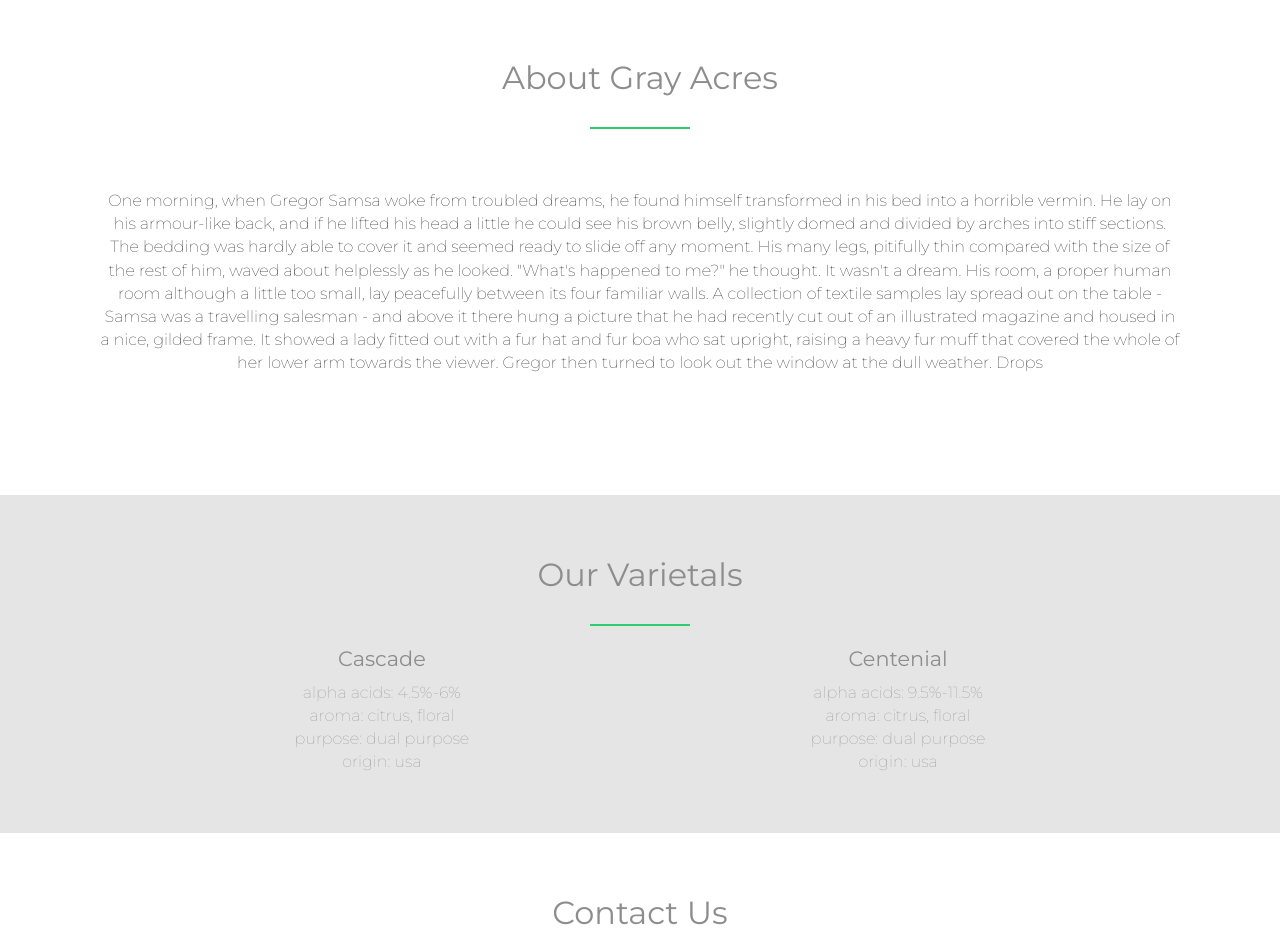
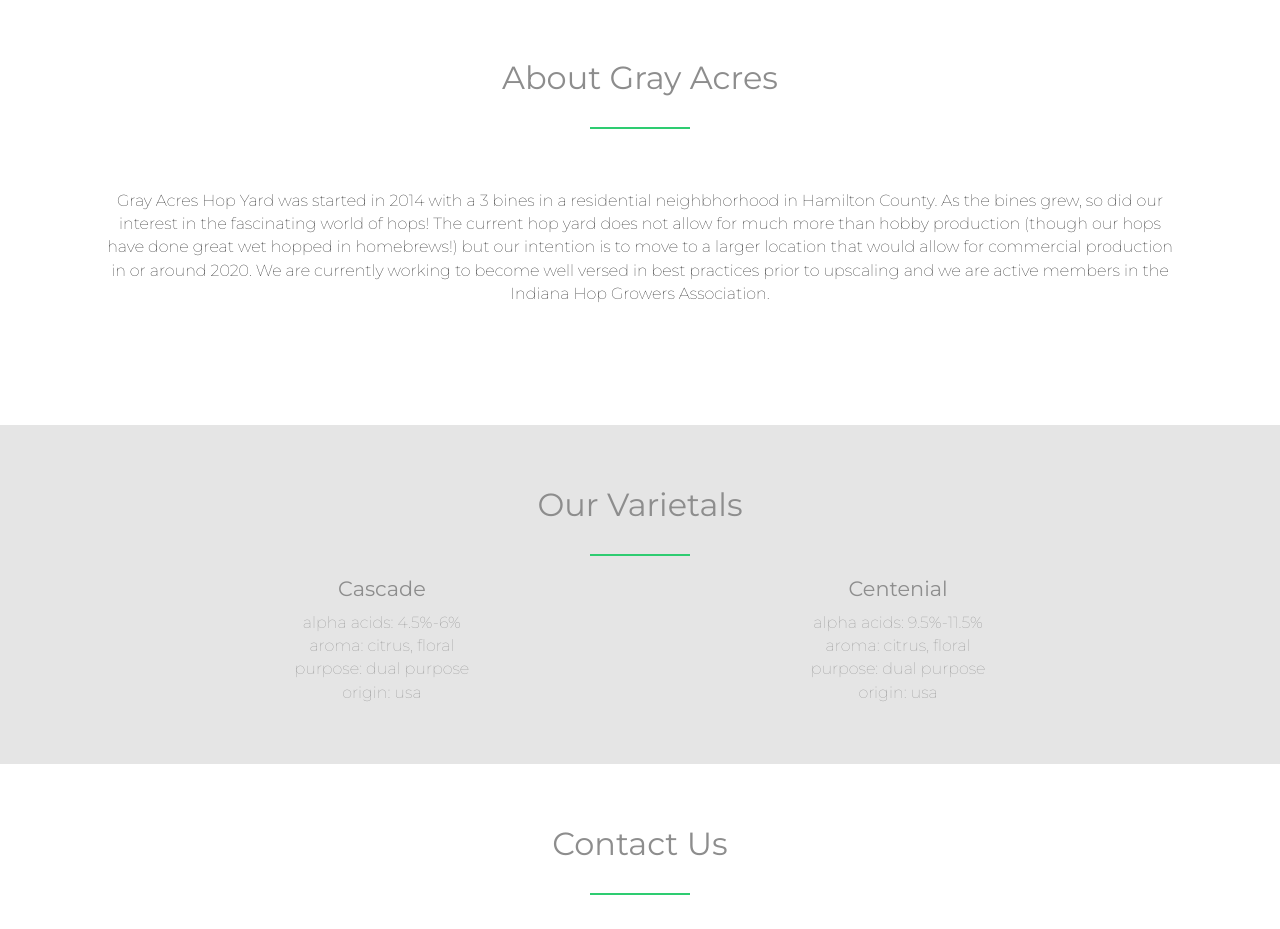
Before and after one commit to bethanyoestrich/grayacres, a plain HTML site: page index.html in a window 1280 px wide. Shown: the part 802-1731 px from the top of the page. Drawn offline with Linux system fonts and the light colour scheme.

Commit message:
added text to about section

```diff
--- a/index.html
+++ b/index.html
@@ -22,8 +22,7 @@
         </header>
         <section class="about" id="about">
             <h3> About Gray Acres</h3>
-        <p class='about-text long-text'>One morning, when Gregor Samsa woke from troubled dreams, he found himself transformed in his bed into a horrible vermin. He lay on his armour-like back, and if he lifted his head a little he could see his brown belly, slightly domed and divided by arches into stiff sections. The bedding was hardly able to cover it and seemed ready to slide off any moment. His many legs, pitifully thin compared with the size of the rest of him, waved about helplessly as he looked. "What's happened to me?" he thought. It wasn't a dream. His room, a proper human room although a little too small, lay peacefully between its four familiar walls. A collection of textile samples lay spread out on the table - Samsa was a travelling salesman - and above it there hung a picture that he had recently cut out of an illustrated magazine and housed in a nice, gilded frame. It showed a lady fitted out with a fur hat and fur boa who sat upright, raising a heavy fur muff that covered the whole of her lower arm towards the viewer. Gregor then turned to look out the window at the dull weather. Drops
-
+        <p class='about-text long-text'>Gray Acres Hop Yard was started in 2014 with a 3 bines in a residential neighbhorhood in Hamilton County. As the bines grew, so did our interest in the fascinating world of hops! The current hop yard does not allow for much more than hobby production (though our hops have done great wet hopped in homebrews!) but our intention is to move to a larger location that would allow for commercial production in or around 2020. We are currently working to become well versed in best practices prior to upscaling and we are active members in the Indiana Hop Growers Association.
         </p>
         </section>
         <section class='varietals' id='varietals'>
```
